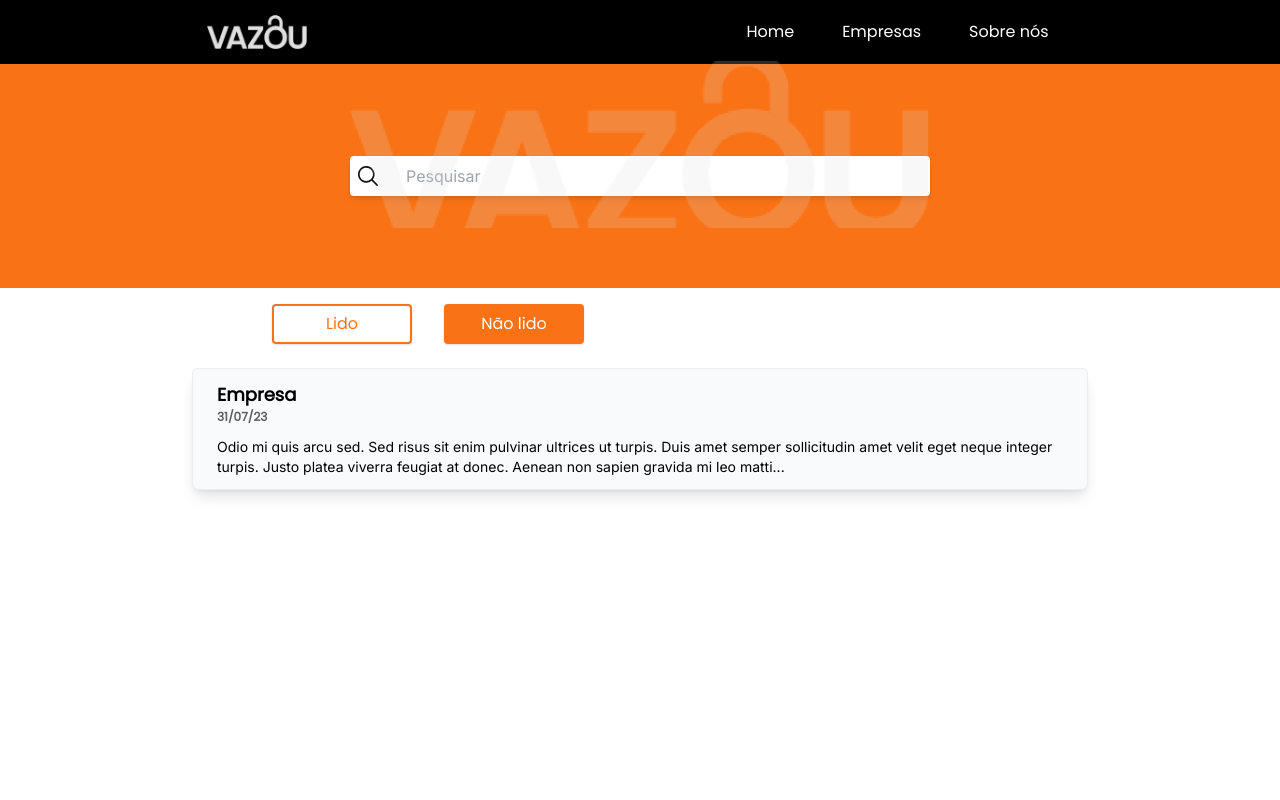
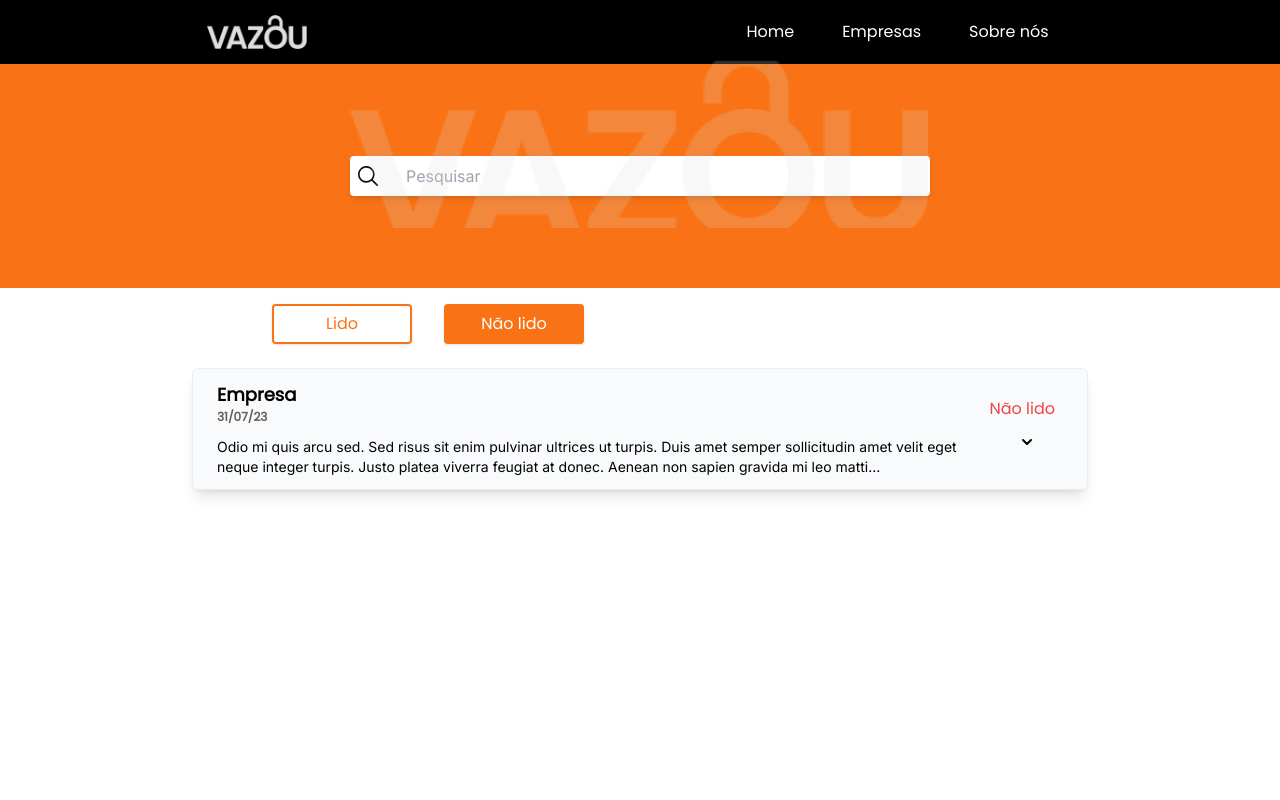
Before and after one commit to Engenharia-de-Software-UFRPE/Vazou, a Next.js app in the folder vazou-frontend/: page /complaint in a window 1280 px wide. Shown: the top 800 px of the page. Built offline with nearby package versions, Linux system fonts and the light colour scheme.

Commit message:
Finalização da tela de denúncias

```diff
--- a/vazou-frontend/app/components/cardComplaint.js
+++ b/vazou-frontend/app/components/cardComplaint.js
@@ -17,6 +17,23 @@
                     </div>
                 </div>
             </div>
+            <div className=" flex flex-col items-center mt-4 px-4">
+            <div className=" font-medium font-poppins text-base whitespace-nowrap text-red-500">
+                        Não lido
+                    </div>
+                <div className="">
+                    <div className="flex items-center  rounded-t-md p-4 cursor-pointer"
+                        //onClick={() =>DropdownAction()}
+                    >
+                     <div className=" text-black">
+                            <svg class="w-2.5 h-2.5 ml-2.5" aria-hidden="true" xmlns="http://www.w3.org/2000/svg" fill="none" viewBox="0 0 10 6">
+                                <path stroke="currentColor" stroke-linecap="round" stroke-linejoin="round" stroke-width="2" d="m1 1 4 4 4-4"/>
+                            </svg>
+                         </div>
+                    </div>
+
+                </div>
+            </div>
         </div>
     )
 }
```
Also changed, not shown: vazou-frontend/public/home/complaint_setinhaButton.png (added).
